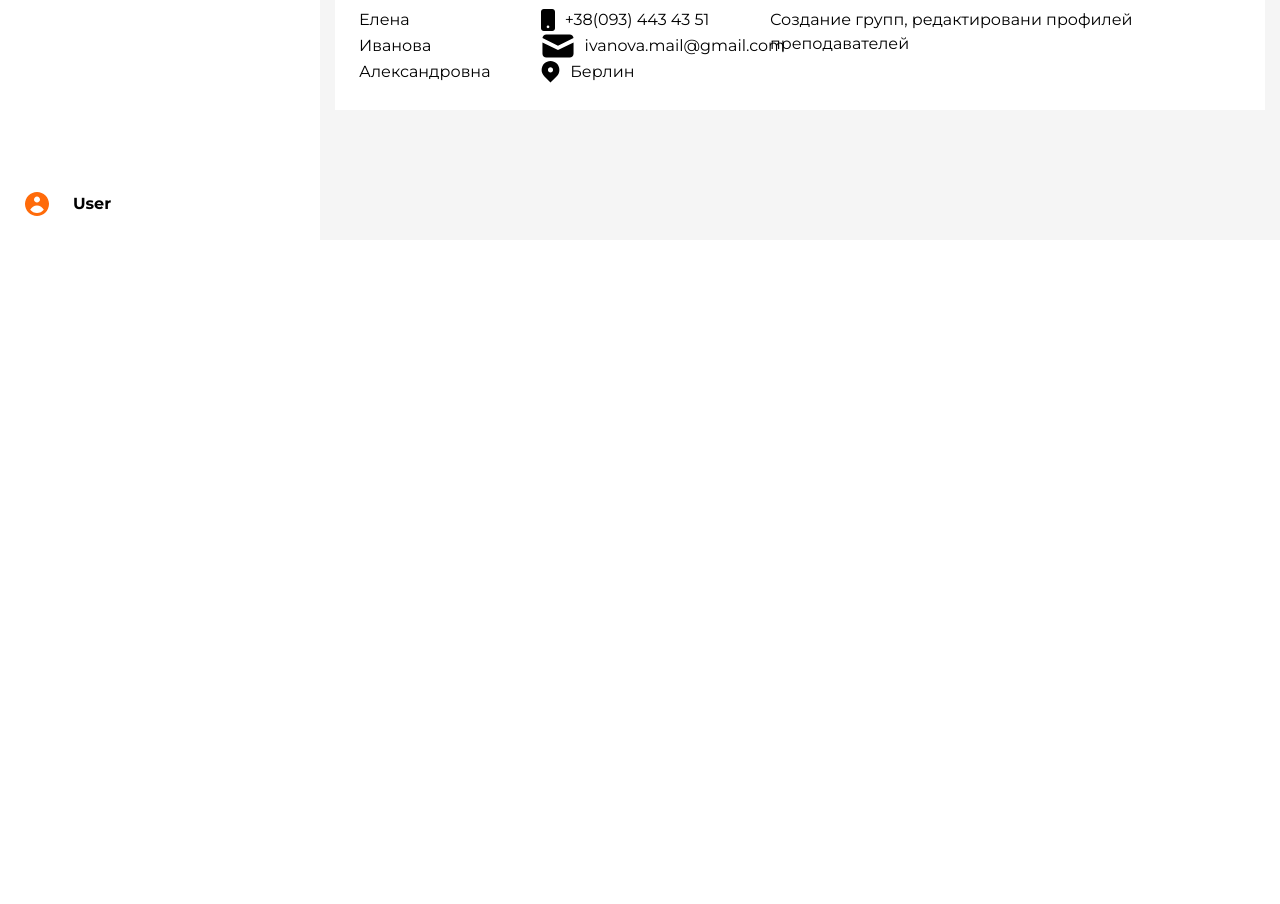
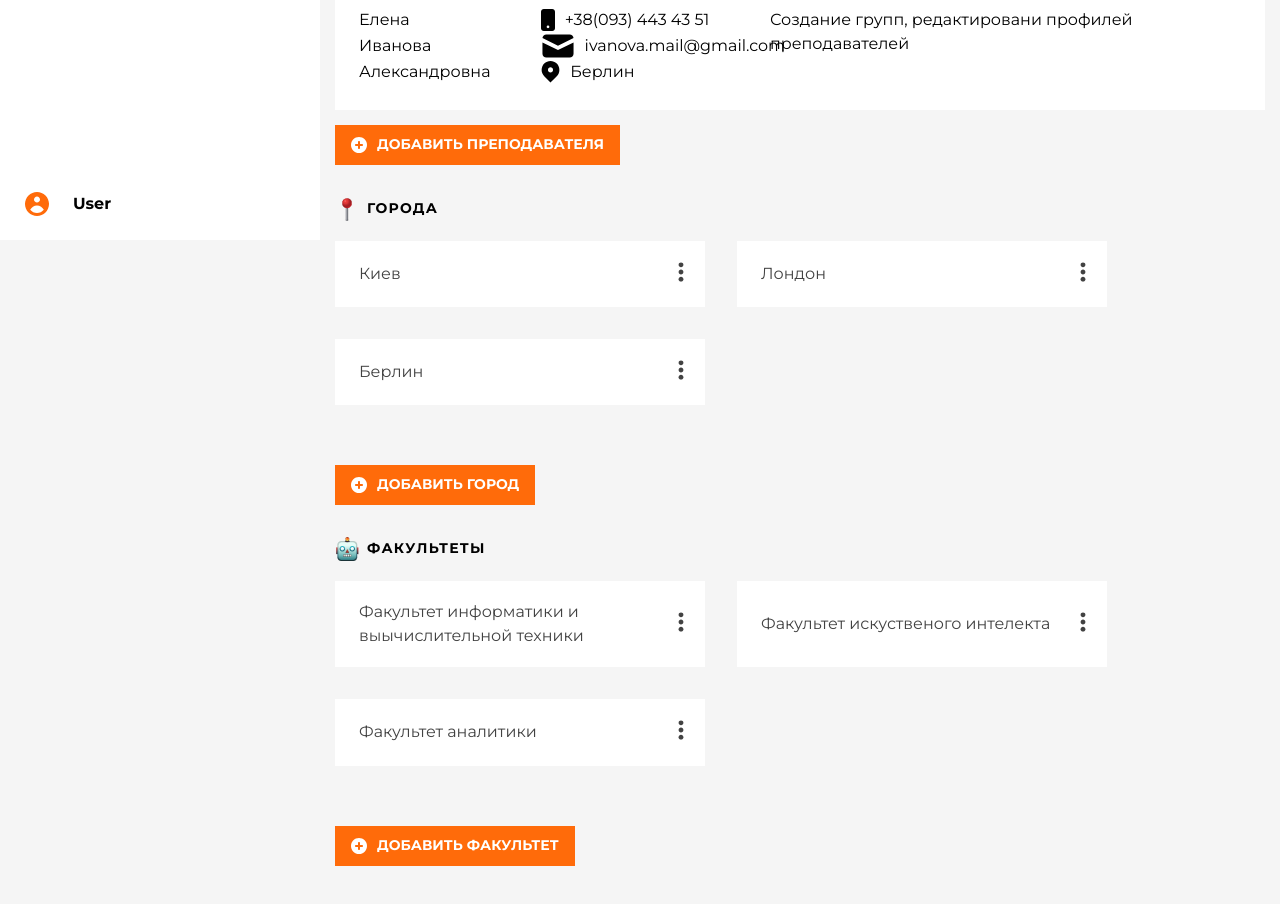
Before and after one commit to Maxim4ik118/react-bc22-project, a React (Create React App) app: page / in a window 1280 px wide. Shown: the part 560-1464 px from the top of the page. Before the commit the page ends 800 px from the top, so only its background shows below. Built offline with nearby package versions, Linux system fonts and the light colour scheme.

Commit message:
add
cities, buttons, departments

```diff
--- a/src/App.jsx
+++ b/src/App.jsx
@@ -7,11 +7,24 @@ import {
   UniversityCard,
   Paper,
   Section,
+  Button,
+  GeneralCardList,
 } from './components';
 import universityData from './constants/universityData.json';
 import teacherImp from './assets/images/teachers.png';
+import citiesImg from './assets/images/cities.png';
+import facultiesImg from './assets/images/faculties.png';
 
 class App extends React.Component {
+  state = {
+    cities: universityData?.cities.map(city => ({ text: city })) ?? [],
+    departments:
+      universityData?.department.map(({ name }) => ({ text: name })) ?? [],
+    tutors: universityData?.tutors ?? [],
+  };
+
+  openDropMenu = () => {};
+
   render() {
     return (
       <div className="app">
@@ -38,6 +51,23 @@ class App extends React.Component {
 
           <Section title="Преподаватели" img={teacherImp}>
             <TutorsList tutors={universityData.tutors} />
+            <Button name="Добавить преподавателя" onClick={() => {}} />
+          </Section>
+
+          <Section title="Города" img={citiesImg}>
+            <GeneralCardList
+              list={this.state.cities}
+              openDropMenu={this.openDropMenu}
+            />
+            <Button name="Добавить город" onClick={() => {}} />
+          </Section>
+
+          <Section title="факультеты" img={facultiesImg}>
+            <GeneralCardList
+              list={this.state.departments}
+              openDropMenu={this.openDropMenu}
+            />
+            <Button name="Добавить факультет" onClick={() => {}} />
           </Section>
         </Main>
       </div>
--- /dev/null
+++ b/src/components/Button/Button.jsx
@@ -0,0 +1,20 @@
+import cn from 'classnames';
+import PropTypes from 'prop-types';
+
+import s from './Button.module.css';
+import btnIcon from '../../assets/images/add.svg';
+
+export default function Button({ name, onClick, className }) {
+  return (
+    <button type="button" className={cn(s.button, className)} onClick={onClick}>
+      <img src={btnIcon} alt="btnIcon" />
+      {name}
+    </button>
+  );
+}
+
+Button.propTypes = {
+  className: PropTypes.string,
+  onClick: PropTypes.func.isRequired,
+  name: PropTypes.string.isRequired,
+};
--- /dev/null
+++ b/src/components/Button/Button.module.css
@@ -0,0 +1,26 @@
+.button {
+  display: flex;
+
+  justify-content: center;
+  align-items: center;
+  padding: 8px 16px;
+  gap: 10px;
+
+  background-color: #ff6b0a;
+
+  font-weight: 700;
+  font-size: 14px;
+  line-height: 1.71;
+  text-transform: uppercase;
+
+  color: #ffffff;
+
+  border: none;
+
+  transition: all 250ms linear;
+}
+
+.button:hover,
+.button:focus {
+  background-color: #c05209;
+}
--- /dev/null
+++ b/src/components/GeneralCard/GeneralCard.jsx
@@ -0,0 +1,21 @@
+// import cn from 'classnames';
+import { Paper } from 'components';
+import s from './GeneralCard.module.css';
+import dots from '../../assets/images/dots.svg';
+import PropTypes from 'prop-types';
+
+export default function GeneralCard({ text, openDropMenu }) {
+  return (
+    <Paper className={s.container}>
+      <p className={s.text}>{text}</p>
+      <button type="button" className={s.btn_drop} onClick={openDropMenu}>
+        <img src={dots} alt="dots-menu" className={s.btn_icon} />
+      </button>
+    </Paper>
+  );
+}
+
+GeneralCard.propTypes = {
+  text: PropTypes.string.isRequired,
+  openDropMenu: PropTypes.func.isRequired,
+};
--- /dev/null
+++ b/src/components/GeneralCard/GeneralCard.module.css
@@ -0,0 +1,23 @@
+.container {
+  display: flex;
+  padding: 19px 12px 19px 24px;
+  align-items: center;
+
+  width: 370px;
+  min-height: 62px;
+}
+
+.text {
+  padding-right: 5px;
+  font-size: 16px;
+  line-height: 1.5;
+
+  color: #424242;
+}
+
+.btn_drop {
+  margin-left: auto;
+  background-color: transparent;
+  border: none;
+  padding: 0;
+}
--- /dev/null
+++ b/src/components/GeneralCardList/GeneralCardList.jsx
@@ -0,0 +1,27 @@
+import { GeneralCard } from 'components';
+import React from 'react';
+import PropTypes from 'prop-types';
+
+import s from './GeneralCardList.module.css';
+
+export default function GeneralCardList({ list = [], openDropMenu }) {
+  return (
+    <div className={s.generalCardWrapper}>
+      {list.length > 0 &&
+        list.map(({ text }) => {
+          return (
+            <GeneralCard key={text} text={text} openDropMenu={openDropMenu} />
+          );
+        })}
+    </div>
+  );
+}
+
+GeneralCardList.propTypes = {
+  list: PropTypes.arrayOf(
+    PropTypes.shape({
+      text: PropTypes.string.isRequired,
+    }).isRequired
+  ).isRequired,
+  openDropMenu: PropTypes.func.isRequired,
+};
--- /dev/null
+++ b/src/components/GeneralCardList/GeneralCardList.module.css
@@ -0,0 +1,7 @@
+.generalCardWrapper {
+  display: flex;
+  flex-wrap: wrap;
+  width: 100%;
+  gap: 32px;
+  margin-bottom: 60px;
+}
--- a/src/components/Section/Styled.js
+++ b/src/components/Section/Styled.js
@@ -16,6 +16,7 @@ export const StyledSection = styled.section`
   }
 
   .section-content {
+    margin-bottom: 32px;
   }
 
   .section--right {
--- a/src/components/index.js
+++ b/src/components/index.js
@@ -5,3 +5,6 @@ export { default as Main } from './Main/Main';
 export { default as Paper } from './Paper/Paper';
 export { default as TutorsList } from './TutorsList/TutorsList';
 export { default as UniversityCard } from './UniversityCard/UniversityCard';
+export { default as Button } from './Button/Button';
+export { default as GeneralCard } from './GeneralCard/GeneralCard';
+export { default as GeneralCardList } from './GeneralCardList/GeneralCardList';
```
Also changed, not shown: 1 other file (tests, documents, lock files or other folders).
